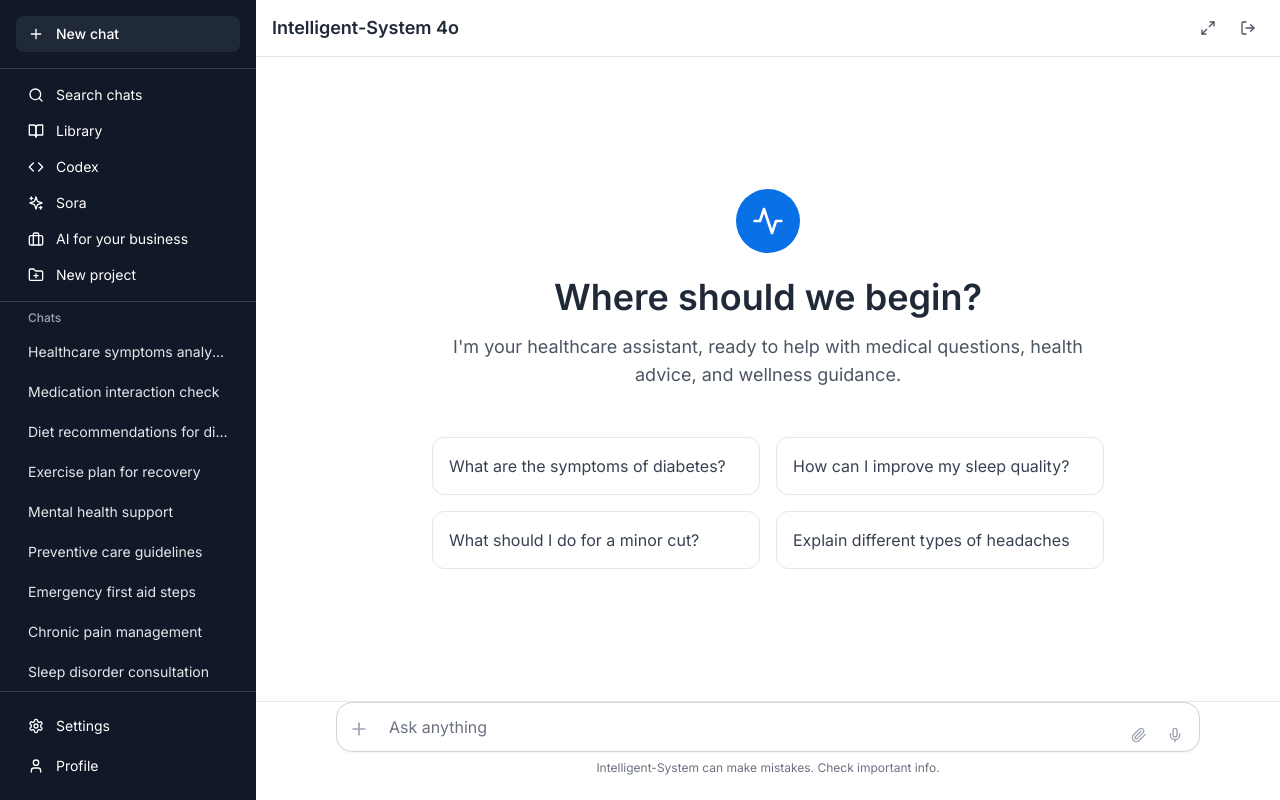
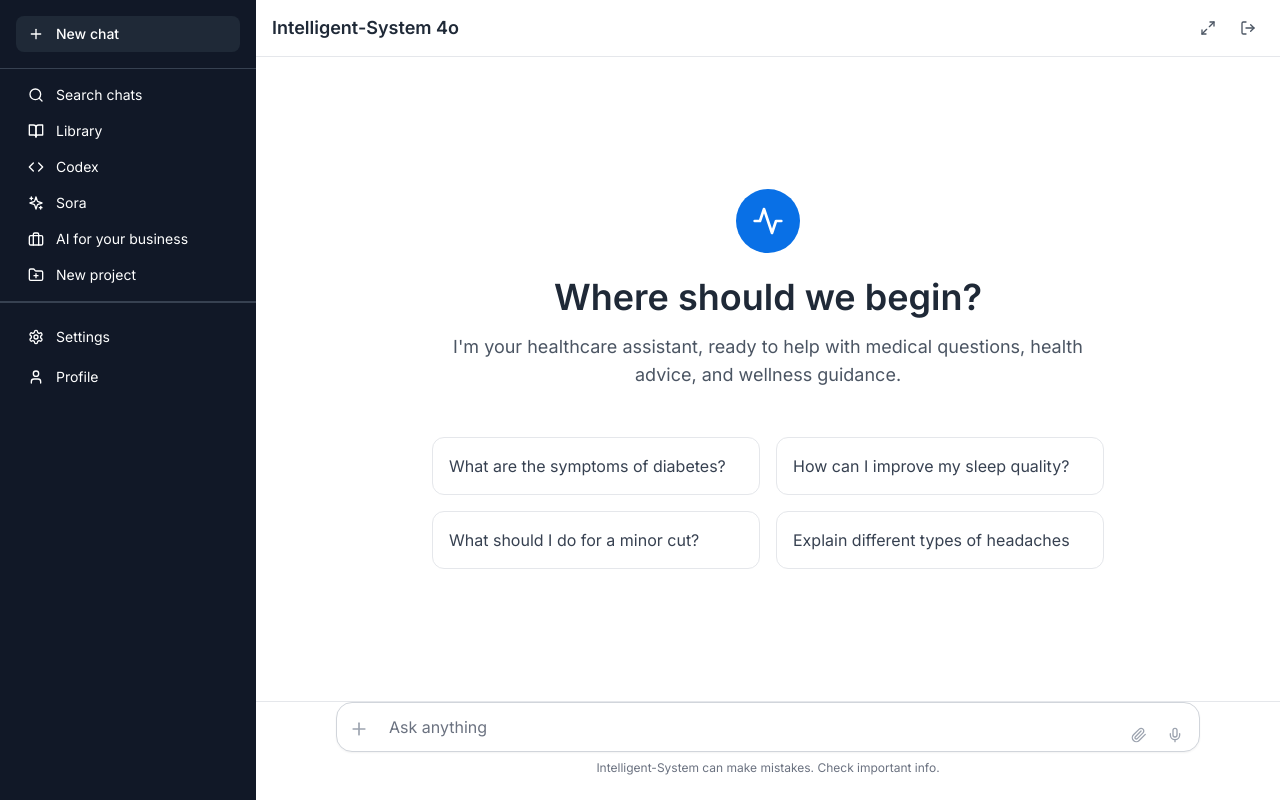
Before and after one commit to maazsabahuddin/intelligent-system, a React (Vite) app in the folder is-frontend/: page /chat in a window 1280 px wide. Built offline with nearby package versions, Linux system fonts and the light colour scheme; sample sign-in values are in the browser's storage.

Commit message:
remove chathistory

```diff
--- a/is-frontend/src/components/Sidebar.tsx
+++ b/is-frontend/src/components/Sidebar.tsx
@@ -13,20 +13,6 @@ const Sidebar: React.FC<SidebarProps> = ({ isOpen, onToggle }) => {
   const handleNewChat = () => {
     clearChat();
   };
-
-  // Mock chat history - in a real app, this would come from context/state
-  const chatHistory = [
-    "Healthcare symptoms analysis",
-    "Medication interaction check",
-    "Diet recommendations for diabetes",
-    "Exercise plan for recovery",
-    "Mental health support",
-    "Preventive care guidelines",
-    "Emergency first aid steps",
-    "Chronic pain management",
-    "Sleep disorder consultation",
-    "Nutrition planning advice"
-  ];
 
   const menuItems = [
     { icon: MessageSquare, label: 'New chat', action: handleNewChat },
@@ -80,19 +66,6 @@ const Sidebar: React.FC<SidebarProps> = ({ isOpen, onToggle }) => {
           ))}
         </div>
 
-        {/* Chat History */}
-        <div className="flex-1 overflow-y-auto px-4 py-2">
-          <div className="text-xs font-medium text-neutral-400 mb-2 px-3">Chats</div>
-          {chatHistory.map((chat, index) => (
-            <button
-              key={index}
-              className="w-full text-left px-3 py-2 rounded-lg hover:bg-neutral-800 transition-colors mb-1"
-            >
-              <div className="text-sm text-neutral-200 truncate">{chat}</div>
-            </button>
-          ))}
-        </div>
-
         {/* Bottom Section */}
         <div className="p-4 border-t border-neutral-700">
           <button className="w-full flex items-center gap-3 px-3 py-2 rounded-lg hover:bg-neutral-800 transition-colors text-left">
--- a/is-frontend/src/pages/LoginPage.tsx
+++ b/is-frontend/src/pages/LoginPage.tsx
@@ -59,7 +59,7 @@ const LoginPage: React.FC = () => {
             </div>
           </div>
           <h1 className="text-3xl font-bold text-primary-800 mb-2">Intelligent-System</h1>
-          <p className="text-neutral-600">Your Healthcare Assistant</p>
+          <p className="text-neutral-600">Your Sales & Marketing Assistant</p>
         </div>
 
         <div className="bg-white rounded-xl shadow-lg p-8">
```
